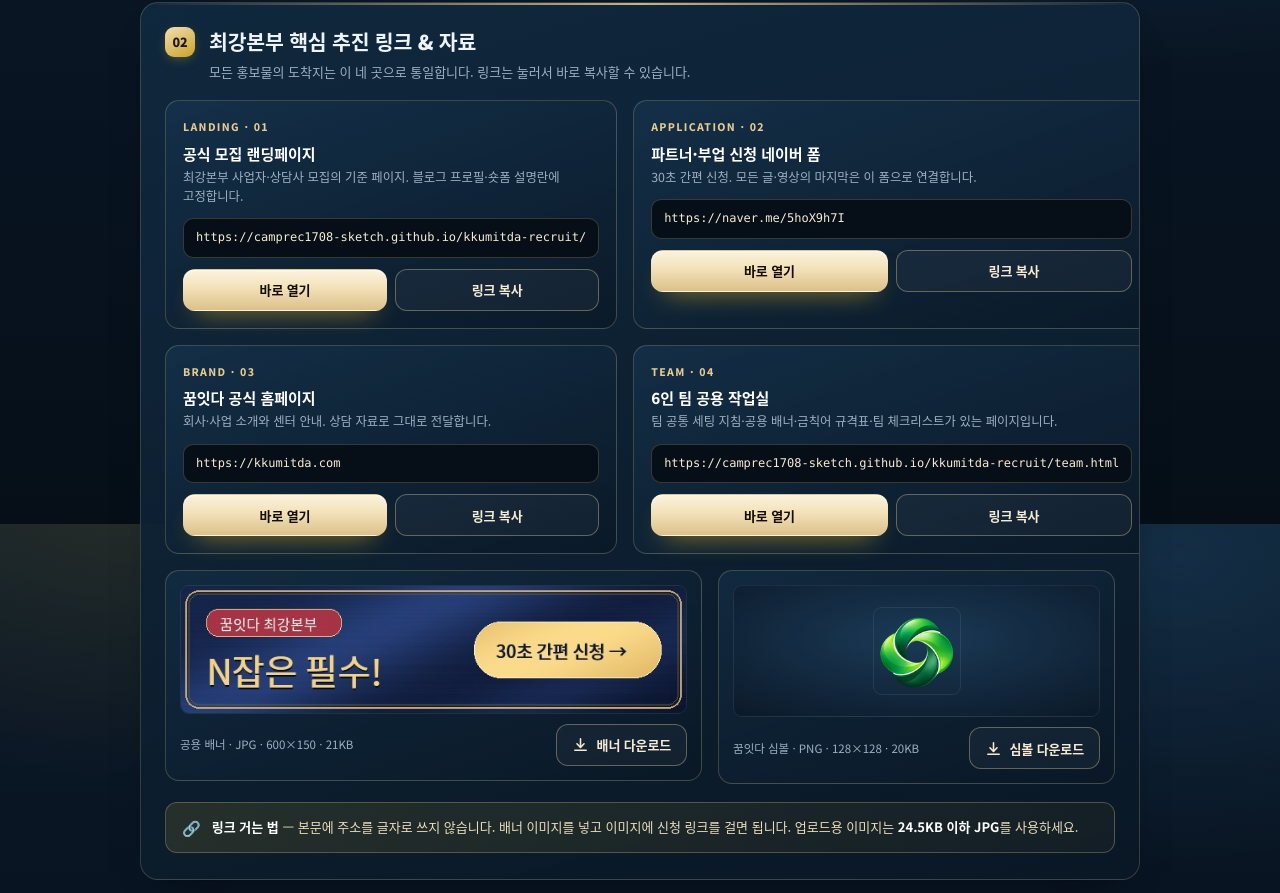
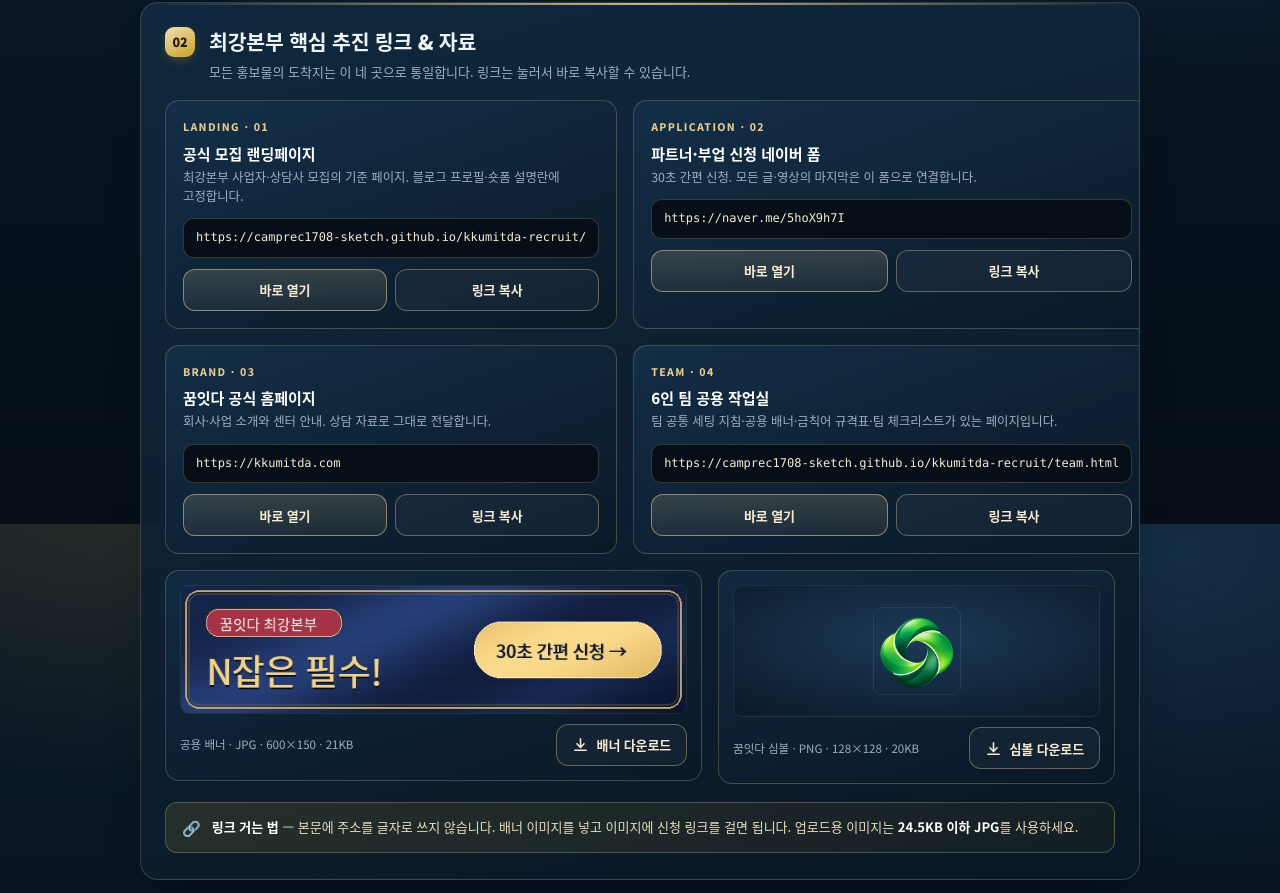
Before and after one commit to camprec1708-sketch/kkumitda-recruit, a plain HTML site: page office.html in a window 1280 px wide. Shown: the part 1076-1969 px from the top of the page. Drawn offline with Linux system fonts and the light colour scheme.

Commit message:
office.html 링크 CTA를 골드 라인 버튼으로 전환(가독성), 서브 문구 줄바꿈 정리

```diff
--- a/office.html
+++ b/office.html
@@ -112,6 +112,10 @@
   .btn-gold:hover{box-shadow:0 16px 32px -14px rgba(201,162,39,1),0 1px 0 rgba(255,255,255,.6) inset}
   .btn-ghost{background:rgba(255,255,255,.04);border-color:rgba(230,204,147,.38);color:var(--gold-pale)}
   .btn-ghost:hover{background:rgba(230,204,147,.12);border-color:rgba(230,204,147,.7);color:#fff}
+  .btn-line{background:linear-gradient(180deg,rgba(230,204,147,.18),rgba(230,204,147,.07));
+    border-color:rgba(230,204,147,.55);color:#F6EBD2}
+  .btn-line:hover{background:rgba(230,204,147,.26);border-color:rgba(230,204,147,.85);color:#fff}
+  a.btn-line:visited{color:#F6EBD2}
   .btn-sm{padding:10px 15px;min-height:42px;font-size:13px}
   .btn-row{display:flex;flex-wrap:wrap;gap:10px;margin-top:16px}
   .btn svg{width:17px;height:17px;flex:none}
@@ -308,7 +312,7 @@
     </div>
 
     <h1>최강본부 <span class="gold">김도하 이사</span><span class="sep">&nbsp;·</span> <span class="nw">전용 오피스</span></h1>
-    <p class="sub">박도현 · 김도하 이사 2인 AI 협업 워크스페이스 — 두 피클이 직접 연결되어 홍보·모집·상담·일정을 한 방향으로 밀어붙입니다.</p>
+    <p class="sub">박도현 · 김도하 이사 2인 AI 협업 워크스페이스 — 두 피클이 직접 연결되어 <span style="white-space:nowrap">홍보·모집·상담·일정</span>을 한 방향으로 밀어붙입니다.</p>
 
     <div class="members">
       <span class="m">박도현 <span class="tag">Own</span> <span class="hd">@debin5</span></span>
@@ -443,7 +447,7 @@
             <p class="desc">최강본부 사업자·상담사 모집의 기준 페이지. 블로그 프로필·숏폼 설명란에 고정합니다.</p>
             <div class="urlbox"><code>https://camprec1708-sketch.github.io/kkumitda-recruit/</code></div>
             <div class="btn-row">
-              <a class="btn btn-gold btn-sm" href="https://camprec1708-sketch.github.io/kkumitda-recruit/" target="_blank" rel="noopener noreferrer">바로 열기</a>
+              <a class="btn btn-line btn-sm" href="https://camprec1708-sketch.github.io/kkumitda-recruit/" target="_blank" rel="noopener noreferrer">바로 열기</a>
               <button type="button" class="btn btn-ghost btn-sm" data-copy="urlLanding">링크 복사</button>
             </div>
           </div>
@@ -454,7 +458,7 @@
             <p class="desc">30초 간편 신청. 모든 글·영상의 마지막은 이 폼으로 연결합니다.</p>
             <div class="urlbox"><code>https://naver.me/5hoX9h7I</code></div>
             <div class="btn-row">
-              <a class="btn btn-gold btn-sm" href="https://naver.me/5hoX9h7I" target="_blank" rel="noopener noreferrer">바로 열기</a>
+              <a class="btn btn-line btn-sm" href="https://naver.me/5hoX9h7I" target="_blank" rel="noopener noreferrer">바로 열기</a>
               <button type="button" class="btn btn-ghost btn-sm" data-copy="urlForm">링크 복사</button>
             </div>
           </div>
@@ -465,7 +469,7 @@
             <p class="desc">회사·사업 소개와 센터 안내. 상담 자료로 그대로 전달합니다.</p>
             <div class="urlbox"><code>https://kkumitda.com</code></div>
             <div class="btn-row">
-              <a class="btn btn-gold btn-sm" href="https://kkumitda.com" target="_blank" rel="noopener noreferrer">바로 열기</a>
+              <a class="btn btn-line btn-sm" href="https://kkumitda.com" target="_blank" rel="noopener noreferrer">바로 열기</a>
               <button type="button" class="btn btn-ghost btn-sm" data-copy="urlHome">링크 복사</button>
             </div>
           </div>
@@ -476,7 +480,7 @@
             <p class="desc">팀 공통 세팅 지침·공용 배너·금칙어 규격표·팀 체크리스트가 있는 페이지입니다.</p>
             <div class="urlbox"><code>https://camprec1708-sketch.github.io/kkumitda-recruit/team.html</code></div>
             <div class="btn-row">
-              <a class="btn btn-gold btn-sm" href="https://camprec1708-sketch.github.io/kkumitda-recruit/team.html" target="_blank" rel="noopener noreferrer">바로 열기</a>
+              <a class="btn btn-line btn-sm" href="https://camprec1708-sketch.github.io/kkumitda-recruit/team.html" target="_blank" rel="noopener noreferrer">바로 열기</a>
               <button type="button" class="btn btn-ghost btn-sm" data-copy="urlTeam">링크 복사</button>
             </div>
           </div>
```
